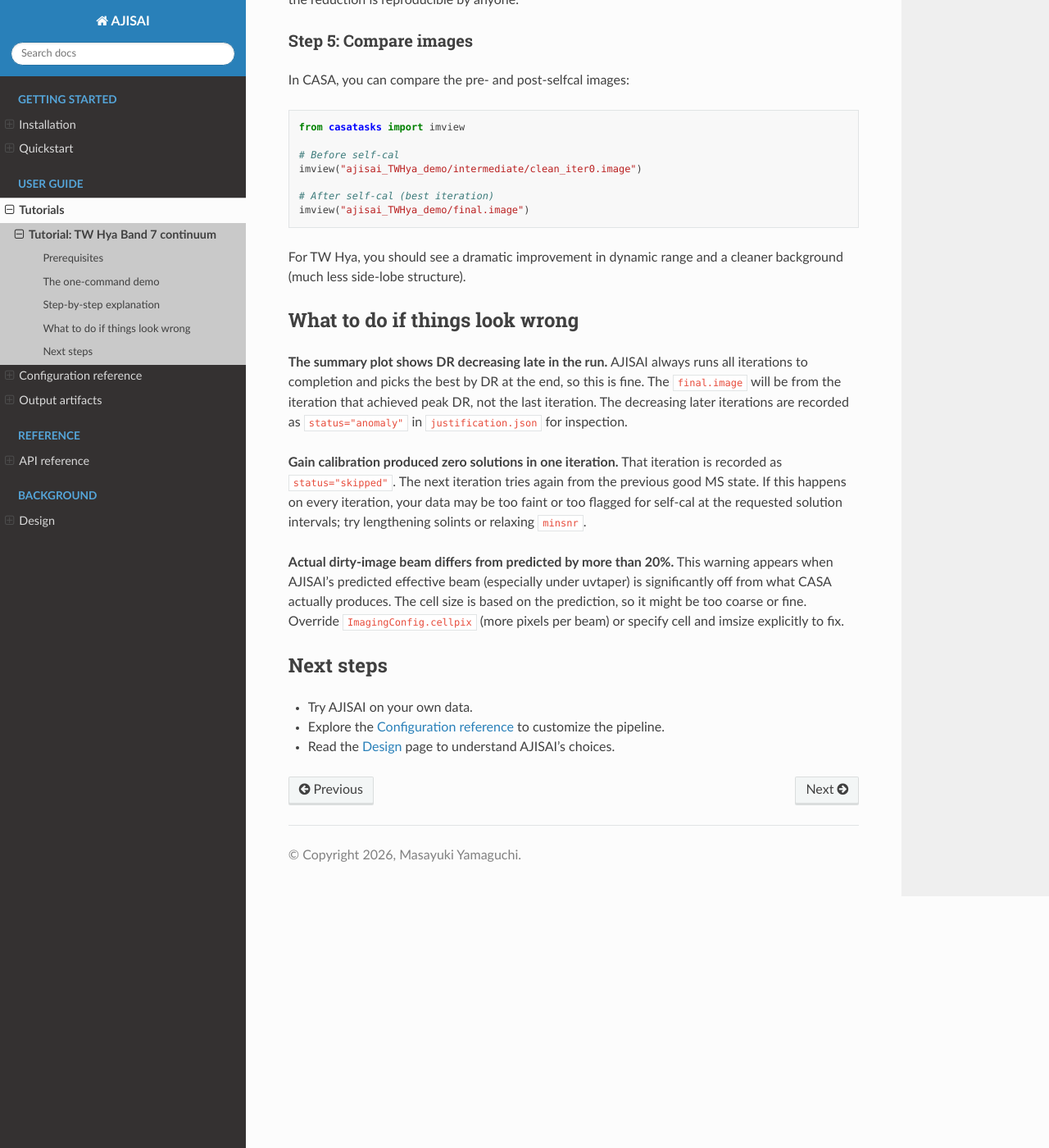
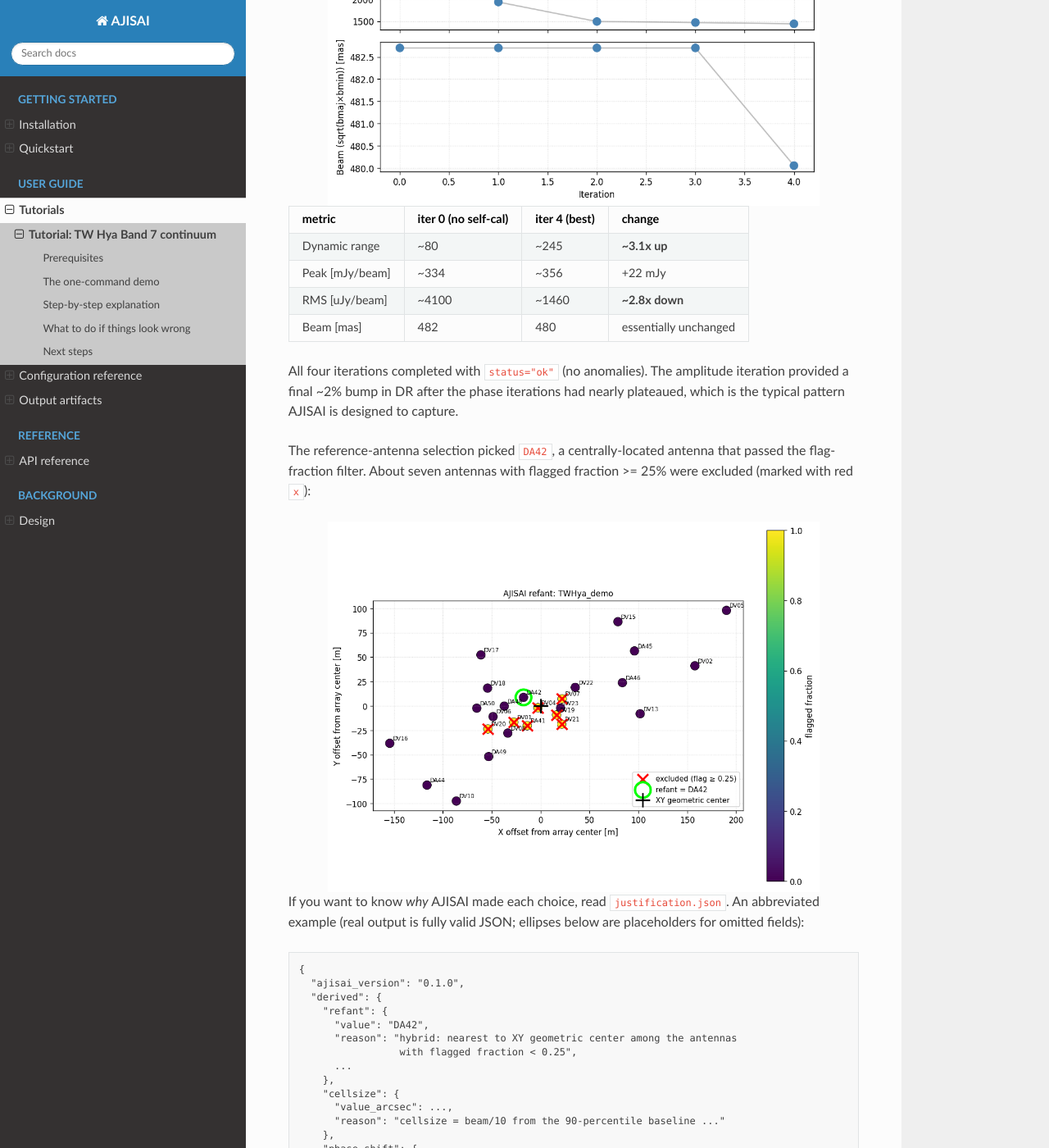
Before and after one commit to Y-Masayuki/AJISAI, a Sphinx documentation site: the page built from docs/tutorials/twhya.md, in a window 1280 px wide and 1400 px high, scrolled down 3695 px. Shown: the whole window at 82% size. Built offline with Sphinx 7.4.7 and the Read the Docs theme 3.1.0, drawn with Linux system fonts in a browser that asks for light colours; some of the changed text lies outside the part shown.

Commit message:
docs: incorporate TW Hya demo results into README, tutorial, CHANGELOG
- README: new 'Example results' section embedding selfcal_summary.png
  and ajisai_refant_selection.png with measured metrics table
  (DR 80->245 ~3.1x up, RMS 4100->1460 uJy/bm ~2.8x down).
- docs/tutorials/twhya.md: replaced placeholder numbers with the actual
  values from the VELOX run; embedded both PNG figures.
- CHANGELOG [Unreleased]: documented the TW Hya validation milestone and
  recorded the three demo-script fixes from VELOX (SSL via certifi,
  casaplotms instead of casatasks, prepare_data entry point restored).

````diff
--- a/docs/tutorials/twhya.md
+++ b/docs/tutorials/twhya.md
@@ -111,20 +111,22 @@ print(f"Working directory: {aj.workdir}")
 While AJISAI runs, you will see a banner, then progress messages like:
 
 ```
-[AJISAI] refant = DA46 (hybrid: nearest to XY geometric center among ...)
+[AJISAI] refant = DA42 (hybrid: nearest to XY geometric center among ...)
 [AJISAI] refant selection plot: ajisai_TWHya_demo/ajisai_refant_selection.png
-[AJISAI] cell                  : 0.08000 arcsec
-[AJISAI] imsize                : [256, 256]
-[AJISAI] dirty image: peak=1.123 mJy/bm, RMS=0.234 uJy/bm, DR=4799
-[AJISAI] iter 0 (no selfcal)   : DR=4500.0, peak=1.234 mJy/bm, ...
+[AJISAI] iter 0 (no selfcal)   : DR=~80,  peak=~334 mJy/bm, RMS=~4100 uJy/bm
 [AJISAI] --- iter 1 (phase_inf) calmode=p solint=inf ---
-[AJISAI]   -> ok. DR=12345.0, RMS=0.080 uJy/bm
+[AJISAI]   -> ok. DR=~175, peak=~341 mJy/bm, RMS=~1950 uJy/bm
 [AJISAI] --- iter 2 (phase_6IT) calmode=p solint=36.30s ---
-...
+[AJISAI]   -> ok. DR=~235, peak=~352 mJy/bm, RMS=~1500 uJy/bm
+[AJISAI] --- iter 3 (phase_3IT) calmode=p solint=18.15s ---
+[AJISAI]   -> ok. DR=~240, peak=~355 mJy/bm, RMS=~1490 uJy/bm
+[AJISAI] --- iter 4 (amp_inf) calmode=a solint=inf ---
+[AJISAI]   -> ok. DR=~245, peak=~356 mJy/bm, RMS=~1460 uJy/bm
+[AJISAI] best iteration: #4, dynamic_range = ~245
 ```
 
-(The exact numbers depend on your CASA version and the random initialization
-of CASA's deconvolver.)
+(The exact numbers can vary slightly with CASA version and the random
+initialization of CASA's deconvolver, but the magnitudes match closely.)
 
 ### Step 4: Inspect the results
 
@@ -145,6 +147,36 @@ Open `selfcal_summary.png` first: it shows how dynamic range, peak, RMS,
 and beam evolved across iterations. You should see DR climbing through the
 three phase iterations and a further bump from the amplitude iteration.
 
+The reference run produced the following result on the TW Hya Band 7 demo:
+
+```{image} ../_static/selfcal_summary.png
+:alt: TW Hya self-cal summary
+:width: 600px
+:align: center
+```
+
+| metric           | iter 0 (no self-cal) | iter 4 (best) | change          |
+| ---------------- | -------------------- | ------------- | --------------- |
+| Dynamic range    | ~80                  | ~245          | **~3.1x up**    |
+| Peak [mJy/beam]  | ~334                 | ~356          | +22 mJy         |
+| RMS  [uJy/beam]  | ~4100                | ~1460         | **~2.8x down**  |
+| Beam [mas]       | 482                  | 480           | essentially unchanged |
+
+All four iterations completed with `status="ok"` (no anomalies). The
+amplitude iteration provided a final ~2% bump in DR after the phase
+iterations had nearly plateaued, which is the typical pattern AJISAI is
+designed to capture.
+
+The reference-antenna selection picked `DA42`, a centrally-located antenna
+that passed the flag-fraction filter. About seven antennas with flagged
+fraction >= 25% were excluded (marked with red `x`):
+
+```{image} ../_static/ajisai_refant_selection.png
+:alt: TW Hya reference antenna selection
+:width: 600px
+:align: center
+```
+
 If you want to know *why* AJISAI made each choice, read
 `justification.json`. An abbreviated example (real output is fully valid
 JSON; ellipses below are placeholders for omitted fields):
@@ -154,12 +186,13 @@ JSON; ellipses below are placeholders for omitted fields):
   "ajisai_version": "0.1.0",
   "derived": {
     "refant": {
-      "value": "DA46",
-      "reason": "hybrid: nearest to XY geometric center among 23 antennas ...",
+      "value": "DA42",
+      "reason": "hybrid: nearest to XY geometric center among the antennas
+                 with flagged fraction < 0.25",
       ...
     },
     "cellsize": {
-      "value_arcsec": 0.08,
+      "value_arcsec": ...,
       "reason": "cellsize = beam/10 from the 90-percentile baseline ..."
     },
     "phase_shift": {
@@ -169,11 +202,13 @@ JSON; ellipses below are placeholders for omitted fields):
     ...
   },
   "iterations": [
-    {"iteration": 0, "label": "no_selfcal", "dynamic_range": 4500.0, ...},
-    {"iteration": 1, "label": "phase_inf",  "dynamic_range": 12345.0, "status": "ok", ...},
-    ...
+    {"iteration": 0, "label": "no_selfcal", "dynamic_range":  80.0, ...},
+    {"iteration": 1, "label": "phase_inf",  "dynamic_range": 175.0, "status": "ok", ...},
+    {"iteration": 2, "label": "phase_6IT",  "dynamic_range": 235.0, "status": "ok", ...},
+    {"iteration": 3, "label": "phase_3IT",  "dynamic_range": 240.0, "status": "ok", ...},
+    {"iteration": 4, "label": "amp_inf",    "dynamic_range": 245.0, "status": "ok", ...}
   ],
-  "best": {"iteration": 4, "metric_key": "dynamic_range", "value": 15234.0}
+  "best": {"iteration": 4, "metric_key": "dynamic_range", "value": 245.0}
 }
 ```
 
````
Also changed, not shown: CHANGELOG.md (+29 -0 lines), README.md (+30 -0 lines).
